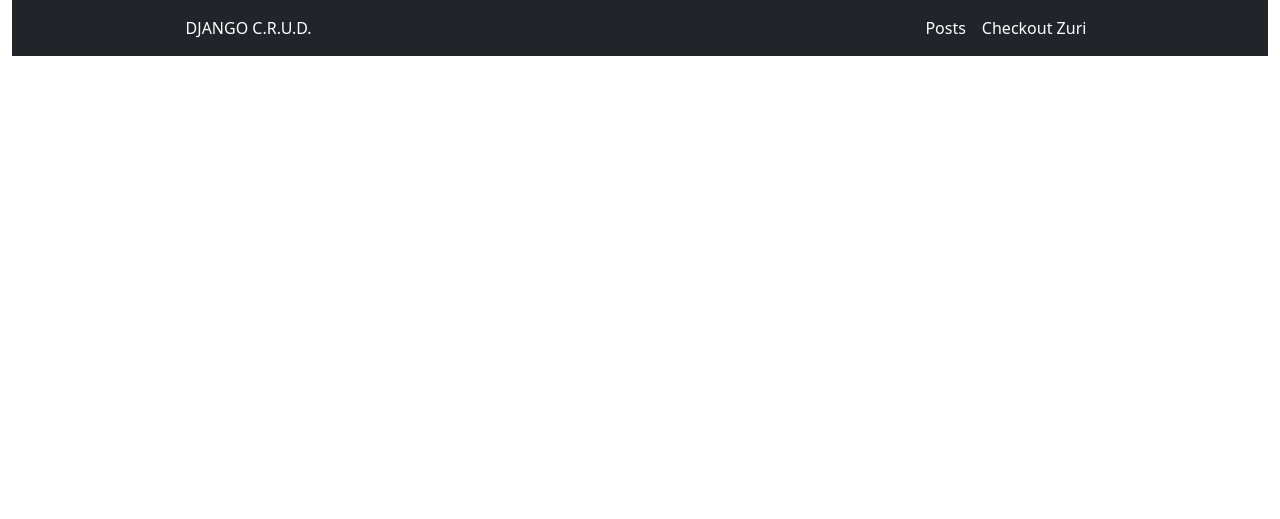
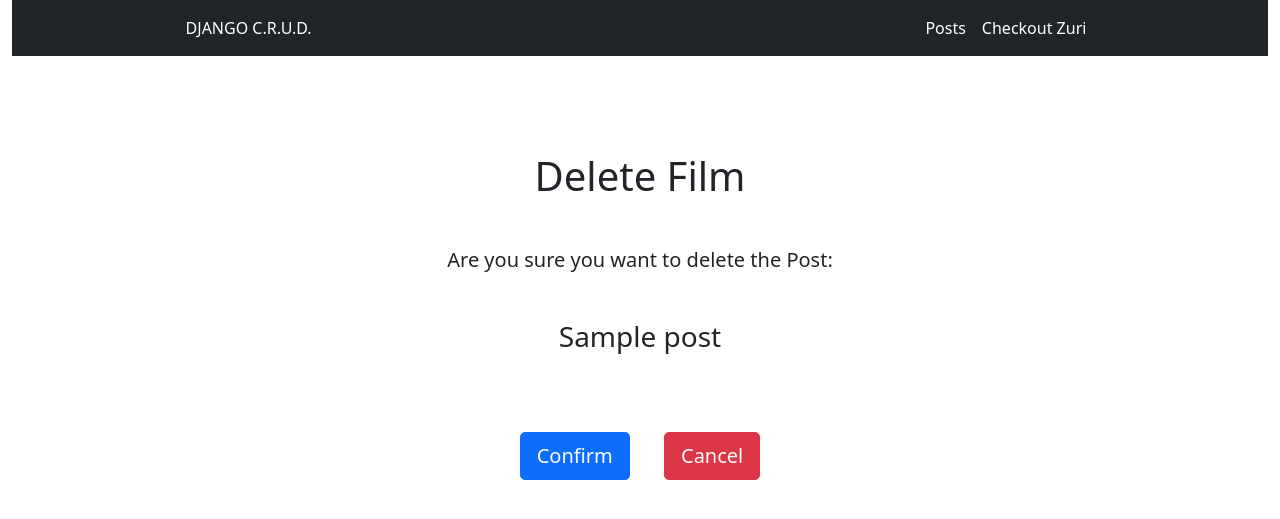
Before and after one commit to Tranquil068/Django-CRUD, a Django app: a page that uses I4G014055JZT/blog/templates/blog/post_confirm_delete.html in a window 1280 px wide. Shown: the top 519 px of the page. Run offline with Django 4.2, Linux system fonts and the light colour scheme; tables that the repository leaves empty hold one stand-in row (values such as "Sample post").

Commit message:
Update post_confirm_delete.html

```diff
--- a/I4G014055JZT/blog/templates/blog/post_confirm_delete.html
+++ b/I4G014055JZT/blog/templates/blog/post_confirm_delete.html
@@ -1,60 +1,23 @@
-<!DOCTYPE HTML>
-<html lang="en">
+{% extends "base.html" %}
 
-<head>
+{% block content %}
 
-<!-- Required meta tags -->
-<meta charset="utf-8">
-<meta name="viewport" content="width=device-width, initial-scale=1">
+{% url 'blog:all' as list_all %}
 
-<!-- Bootstrap CSS -->
-<link href="https://cdn.jsdelivr.net/npm/bootstrap@5.0.2/dist/css/bootstrap.min.css" rel="stylesheet">
+<div class="container d-flex justify-content-center mt-5" style="width: 50%;">
+    <div class="col mt-5 text-center">
+        <h1 class="mb-5">Delete Film</h1>
 
-
-{% block title %}
-    {% if title %}
-        <title>{{title}} | My Blog ✏</title>
-    {% else %}
-        <title>My Blog Posts 📝</title>
-    {% endif %}
-{% endblock title %}
-
-{% block head %}
-{% endblock head %}
-
-</head>
-
-<body>
-
-<div class="container-fluid">
-
-    <!-- NAVIGATION BAR -->
-
-
-    <nav class="navbar navbar-expand-lg navbar-dark bg-dark">
-        <div class="d-flex justify-content-between px-5 mx-auto" style="width: 80%;">
-            <span class="navbar-text text-white">DJANGO C.R.U.D.</span>
-            <ul class="navbar-nav mr-auto">
-                <li class="nav-item active">
-                    <a class="nav-link active" href="{% url 'blog:all' %}">Posts</a>
-                </li>
-                <li class="nav-item active">
-                    <a class="nav-link active" href="https://zuri.team/" target="_blank">Checkout Zuri</a>
-                </li>
-            </ul>
-        </div>
-    </nav>
-
-    <!-- END OF NAVIGATION BAR -->
-
+        <p class="h5">Are you sure you want to delete the Post:</p>
+        <h3 class="my-5">{{ object.title }}</h3>
+        <form action="" method="POST">
+            {% csrf_token %}
+            {% comment %} <input type="submit" value="Confirm">
+            <input type="submit" value="Cancel" onclick="window.location='{% url 'blog:all' %}'; return false;"> {% endcomment %}
+            <input type="submit" class="btn btn-primary btn-lg" value="Confirm" style="margin-right: 30px; margin-top: 30px;">
+            <input type="submit" class="btn btn-danger btn-lg" style="margin-top: 30px;" onclick="window.location='{{list_all}}'; return false;" value="Cancel">
+        </form>
+    </div>
 </div>
 
-{% block content %}
-{% endblock content %}
-
-
-<script src="https://cdn.jsdelivr.net/npm/bootstrap@5.0.2/dist/js/bootstrap.bundle.min.js"></script>
-
-</body>
-
-</html>
+{% endblock %}
```
